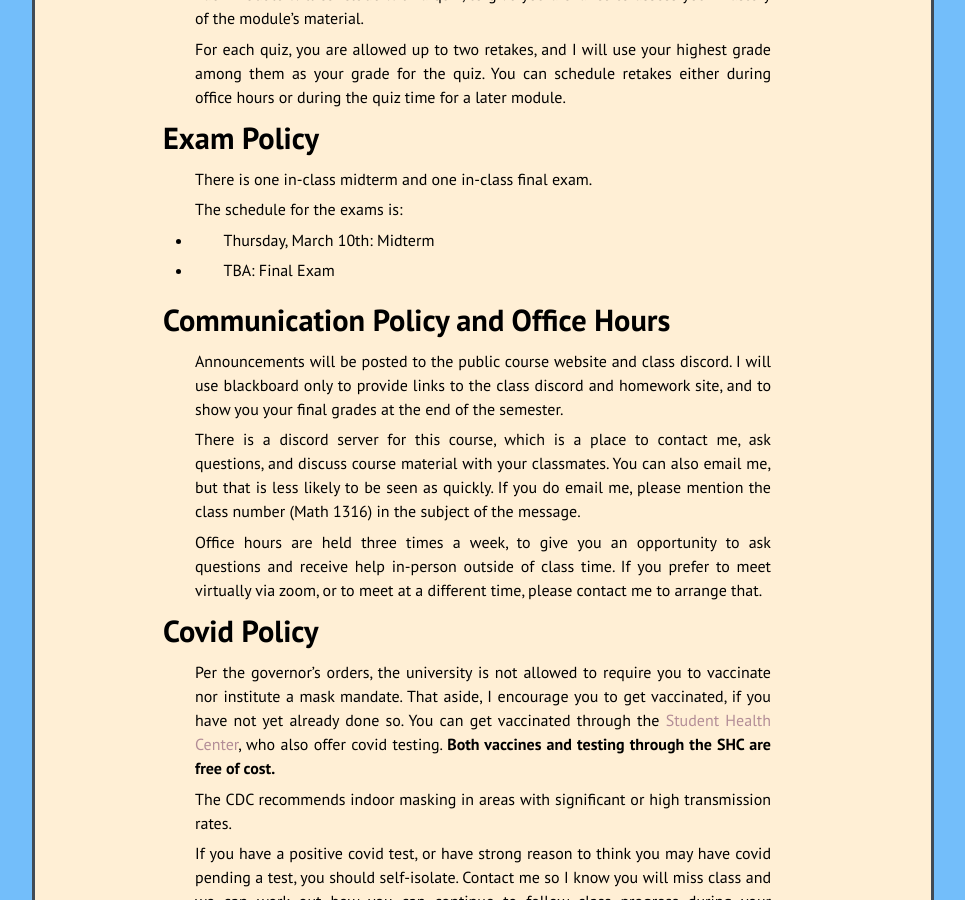
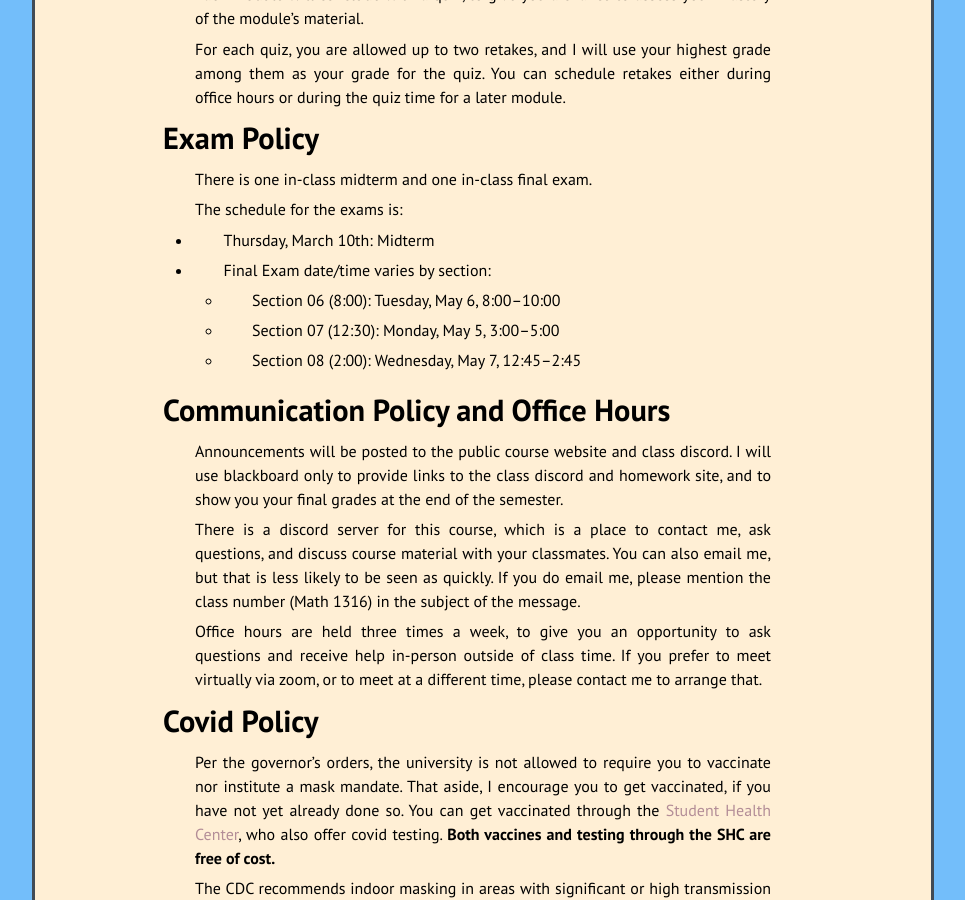
Before and after one commit to kamerynjw/kamerynjw.github.io, a Jekyll site: the page built from teaching/2022/math1316/syllabus.md, in a window 1280 px wide and 900 px high, scrolled down 2507 px. Shown: the whole window, without its empty margins (157-1122 px from the left). Built offline with Jekyll 4.4.1, drawn with Linux system fonts in a browser that asks for light colours; nearby versions of some CDN libraries.

Commit message:
final exam schedule

```diff
--- a/teaching/2022/math1316/syllabus.md
+++ b/teaching/2022/math1316/syllabus.md
@@ -122,7 +122,13 @@ The schedule for the exams is:
 
 * Thursday, March 10th: Midterm
 
-* TBA: Final Exam
+* Final Exam date/time varies by section:
+
+    * Section 06 (8:00): Tuesday, May 6, 8:00–10:00
+
+	* Section 07 (12:30): Monday, May 5, 3:00–5:00
+
+	* Section 08 (2:00): Wednesday, May 7, 12:45–2:45
 
 
 Communication Policy and Office Hours
```
Also changed, not shown: teaching/2022/math1316.md (+9 -0 lines).
